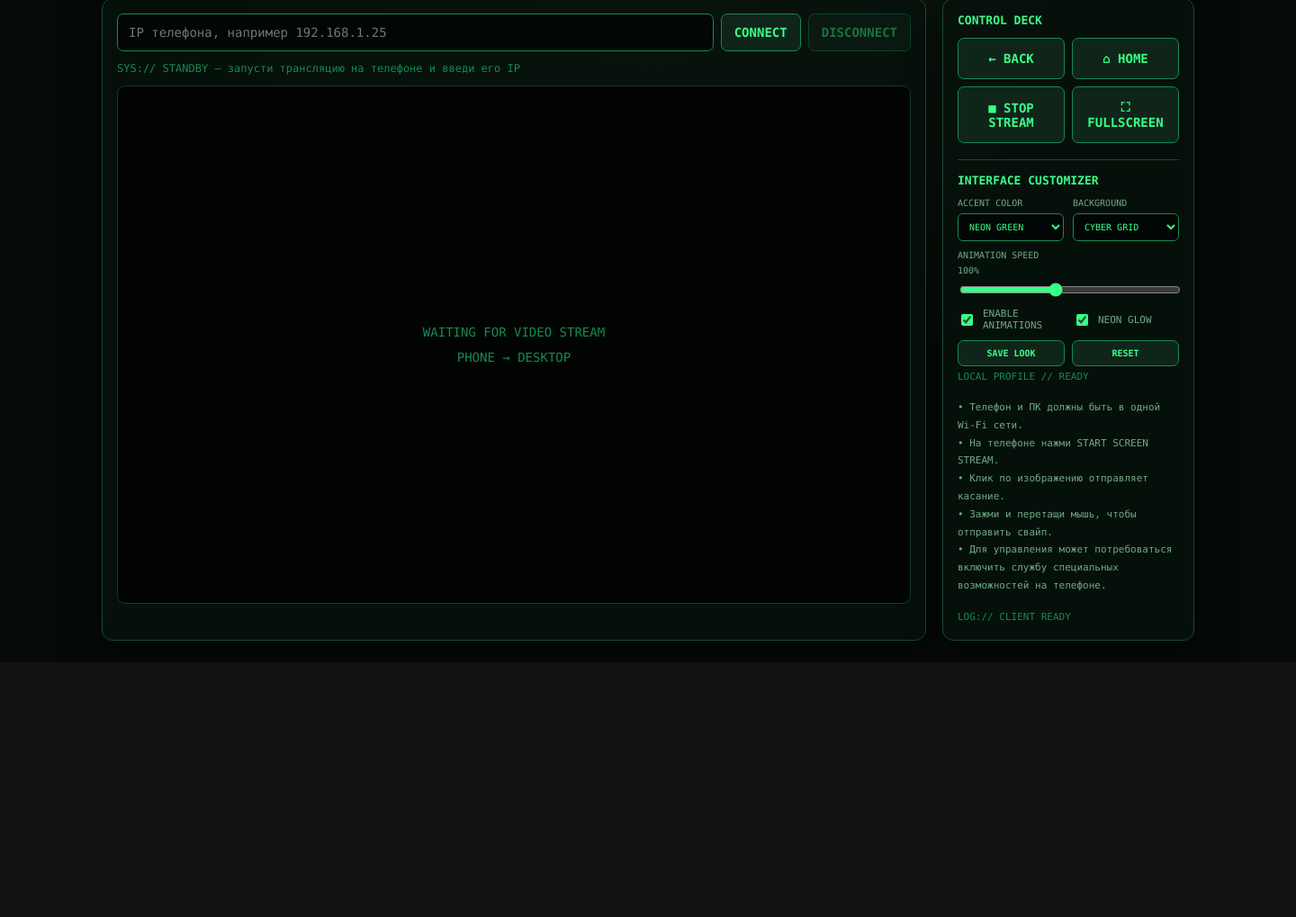
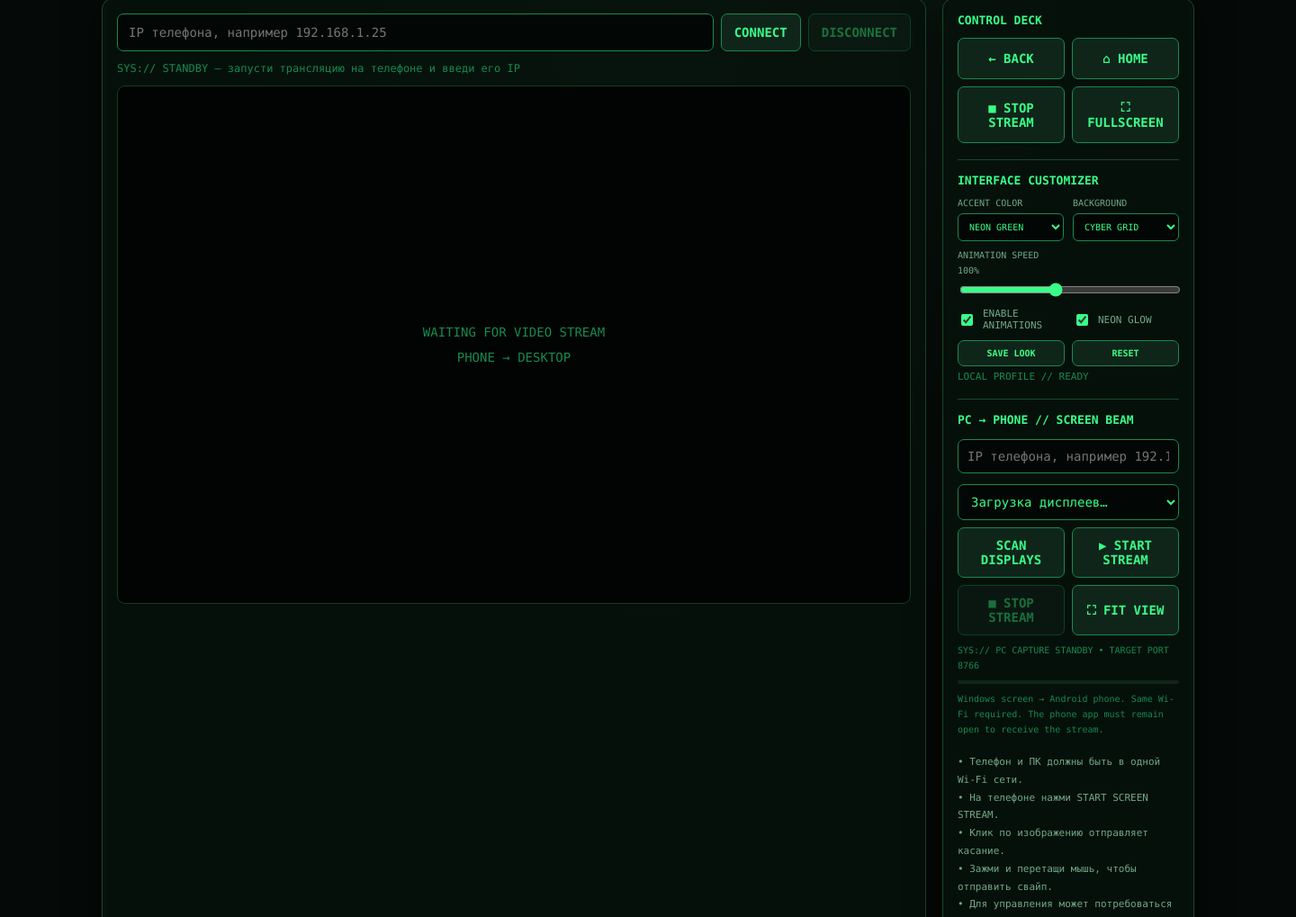
Before and after one commit to itslotosuu-ai/Akira-Remote, an Electron app: page desktop/index.html in a window 1440 px wide. Shown: the part 105-1124 px from the top of the page at 90% size. Before the commit the page ends 841 px from the top, so only its background shows below. Drawn offline with Linux system fonts and the light colour scheme.

Commit message:
Add animated PC-to-phone screen streaming controls

```diff
--- a/desktop/index.html
+++ b/desktop/index.html
@@ -39,6 +39,8 @@ body[data-wall="violet"]{background:radial-gradient(ellipse at 50% 0%,#211333 0,
 body[data-wall="amber"]{background:radial-gradient(ellipse at 50% 0%,#30200e 0,#090704 58%)}
 body[data-wall="plain"]:before,body[data-wall="plain"]:after{opacity:0}
 
+
+.pc-stream{margin-top:18px;padding-top:15px;border-top:1px solid var(--line)}.pc-stream h3{color:var(--green);font-size:13px;margin:0 0 10px}.pc-stream input,.pc-stream select{width:100%;background:#020604;border:1px solid var(--muted);color:var(--green);padding:10px;border-radius:7px;font:inherit;margin:4px 0 8px}.pc-stream .pc-actions{display:grid;grid-template-columns:1fr 1fr;gap:8px}.pc-stream .pc-state{font-size:10px;color:var(--muted);line-height:1.7;margin:8px 0}.pc-stream .pc-meter{height:4px;background:#10251a;border-radius:8px;overflow:hidden}.pc-stream .pc-meter span{display:block;height:100%;width:0;background:var(--green);box-shadow:0 0 12px var(--green);transition:width .2s}.pc-stream .pc-live{animation:statusGlow 1.5s ease-in-out infinite alternate}
 </style>
 </head>
 <body>
@@ -72,6 +74,15 @@ body[data-wall="plain"]:before,body[data-wall="plain"]:after{opacity:0}
   <div class="sub" id="appearanceStatus">LOCAL PROFILE // READY</div>
  </div>
 
+ <div class="pc-stream">
+  <h3>PC → PHONE // SCREEN BEAM</h3>
+  <input id="pcPhoneIp" placeholder="IP телефона, например 192.168.1.25" autocomplete="off">
+  <select id="pcDisplay"><option value="">Загрузка дисплеев…</option></select>
+  <div class="pc-actions"><button id="pcRefresh">SCAN DISPLAYS</button><button id="pcStart">▶ START STREAM</button><button id="pcStop" disabled>■ STOP STREAM</button><button id="pcFit">⛶ FIT VIEW</button></div>
+  <div id="pcStreamStatus" class="pc-state">SYS:// PC CAPTURE STANDBY • TARGET PORT 8766</div>
+  <div class="pc-meter"><span id="pcMeter"></span></div>
+  <div class="pc-state">Windows screen → Android phone. Same Wi-Fi required. The phone app must remain open to receive the stream.</div>
+ </div>
  <div class="hint">• Телефон и ПК должны быть в одной Wi‑Fi сети.<br>• На телефоне нажми START SCREEN STREAM.<br>• Клик по изображению отправляет касание.<br>• Зажми и перетащи мышь, чтобы отправить свайп.<br>• Для управления может потребоваться включить службу специальных возможностей на телефоне.</div>
  <div class="log" id="log">LOG:// CLIENT READY</div>
 </aside>
```
